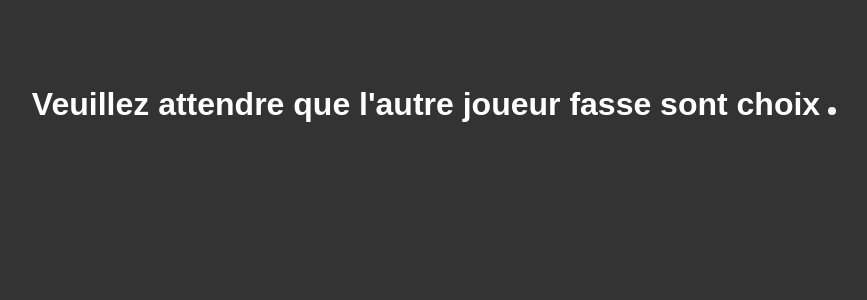
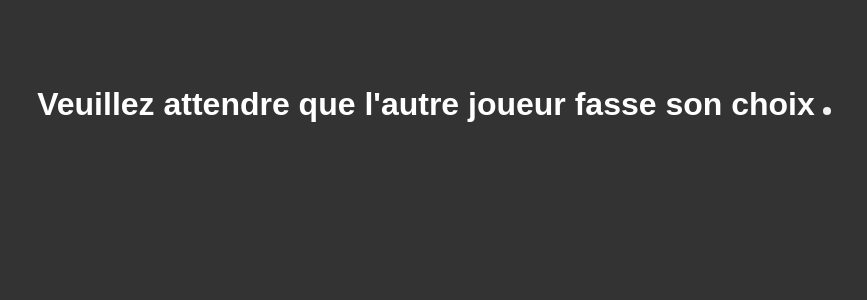
Before and after one commit to yohannNDB/nsi_term_2022_2023_QUINSI, a Python web app: template templates/attente.html in a window 1280 px wide. Shown: the top 300 px of the page, without its empty margins (206-1073 px from the left). Run offline with Jinja, Linux system fonts and the light colour scheme; the template is opened without the code that fills it, so the values that code supplies are empty.

Commit message:
Update attente.html

```diff
--- a/templates/attente.html
+++ b/templates/attente.html
@@ -40,10 +40,12 @@ h1::after {
   margin-left: 0.5rem;
   border-radius: 50%;
   background-color: #fff;
-  animation: pulse 1s ease-in-out infinite; </style>
+  animation: pulse 1s ease-in-out infinite;
+}
+  </style>
 </head>
 <body>
-    <h1>Veuillez attendre que l'autre joueur fasse sont choix</h1>
+    <h1>Veuillez attendre que l'autre joueur fasse son choix</h1>
     <script src="attente.js"></script>
 </body>
 </html>
```
